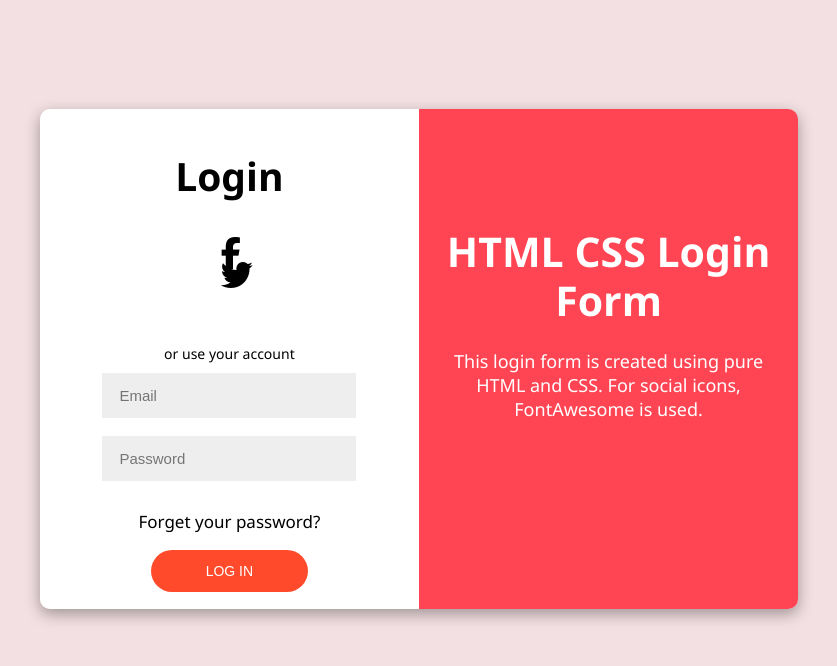
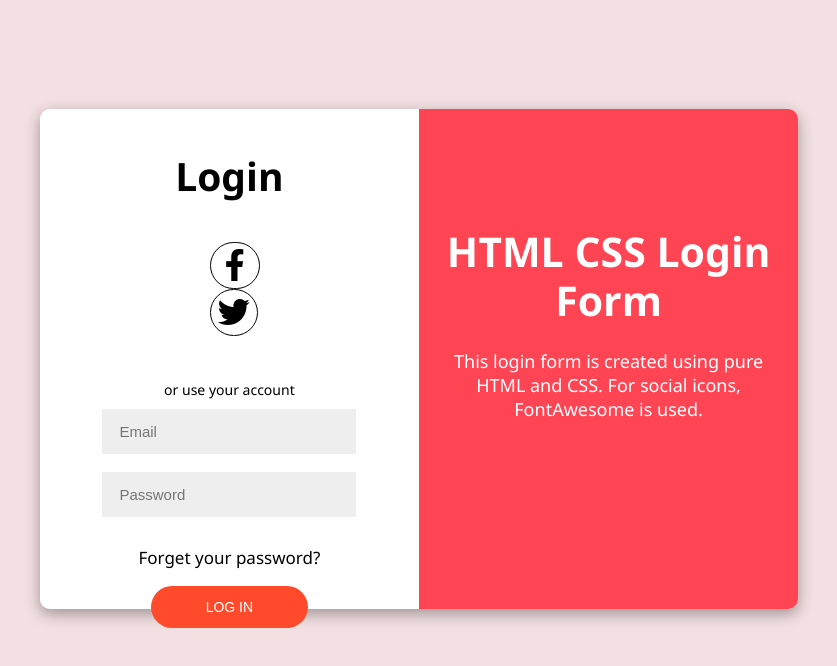
Before and after one commit to jeyakumar25/LoginPage, a plain HTML site: page index.html in a window 1280 px wide. Shown: the whole page, without its empty margins (221-1058 px from the left). Drawn offline with Linux system fonts and the light colour scheme.

Commit message:
add border to icons

```diff
--- a/index.html
+++ b/index.html
@@ -5,8 +5,8 @@
     <meta http-equiv="X-UA-Compatible" content="IE=edge">
     <meta name="viewport" content="width=device-width, initial-scale=1.0">
     <title>login page</title>
-    <script src="https://kit.fontawesome.com/8cf415bc70.js" crossorigin="anonymous"></script>
     <link rel="stylesheet" href="./style.css">
+    <link rel="stylesheet" href="https://cdnjs.cloudflare.com/ajax/libs/font-awesome/6.3.0/css/all.min.css" integrity="sha512-SzlrxWUlpfuzQ+pcUCosxcglQRNAq/DZjVsC0lE40xsADsfeQoEypE+enwcOiGjk/bSuGGKHEyjSoQ1zVisanQ==" crossorigin="anonymous" referrerpolicy="no-referrer" />
 </head>
 <body>
     <div id="mainContainer">
@@ -14,8 +14,8 @@
             <div id="leftContainer">
                 <h2>Login</h2>
                 <ul id="logosList">
-                    <li><i class="fab fa-facebook-f fa-2xl"></i></li>
-                    <li><i class="fa-brands fa-twitter fa-2xl"></i></li>
+                    <li><i class="fab fa-facebook-f fa-2xl facebookIcon"></i></li>
+                    <li><i class="fa-brands fa-twitter fa-2xl twitterIcon"></i></li>
                 </ul>
                 <p class="contentAboveInput">or use your account</p>
                 <input type="email" name="email" id="email" placeholder="Email">
--- a/style.css
+++ b/style.css
@@ -62,14 +62,24 @@ input[type=password] {
 }
 
 #logosList li {
-    display: inline;
-    margin: 0;
-    padding: 0 15px;
+    display: inline-block;
+    margin: 0 4px;
+    padding: 0 2px;
     cursor: pointer;
+    border: 1px solid black;
+    border-radius: 25px;
+}
+
+.facebookIcon {
+    padding: 22px 12px;
+}
+
+.twitterIcon {
+    padding: 22px 5px;
 }
 
 .contentAboveInput {
-    margin: 58px 0 0 0;
+    margin: 44px 0 0 0;
     text-align: center;
     font-size: 14px;
 }
```
